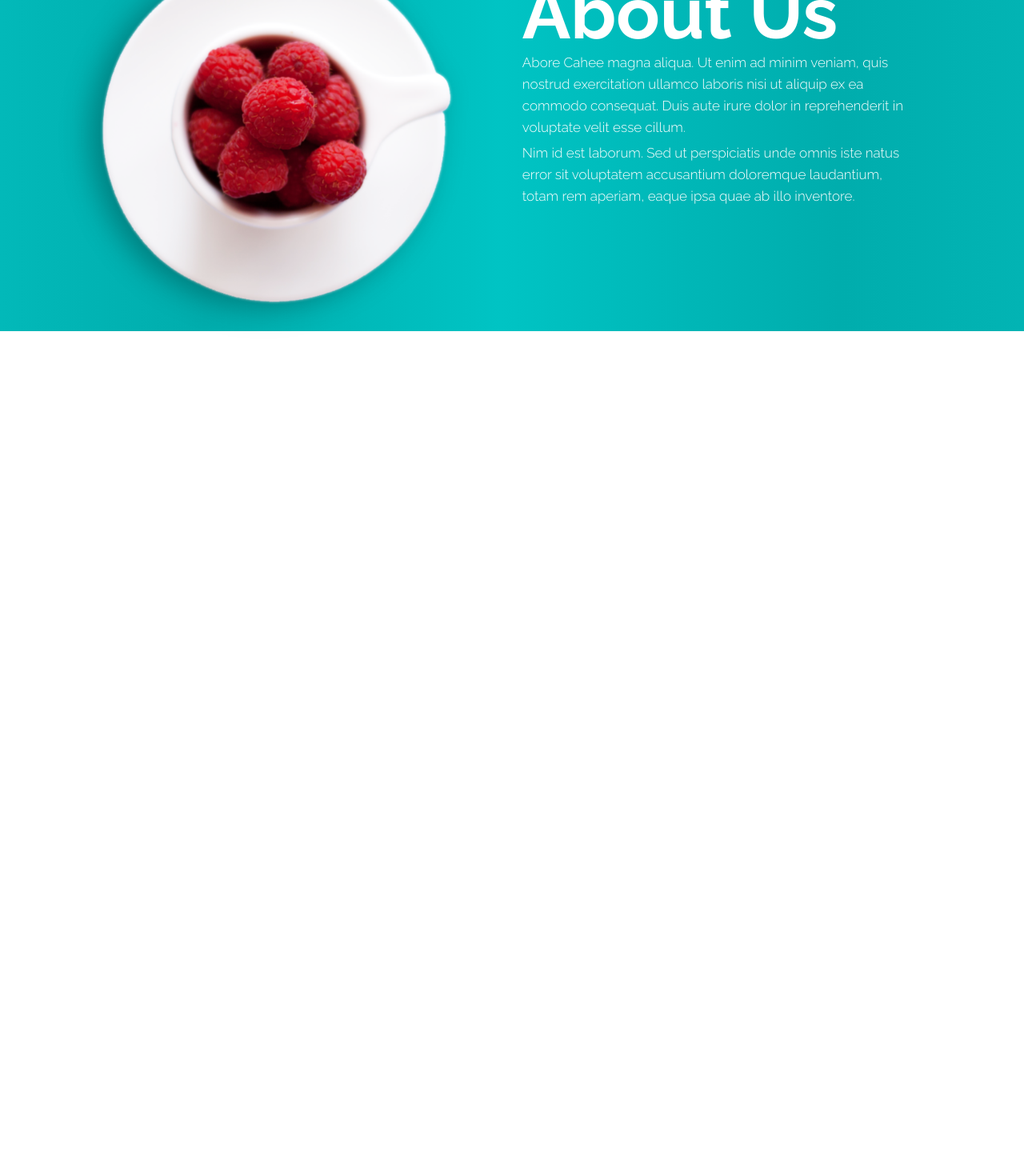
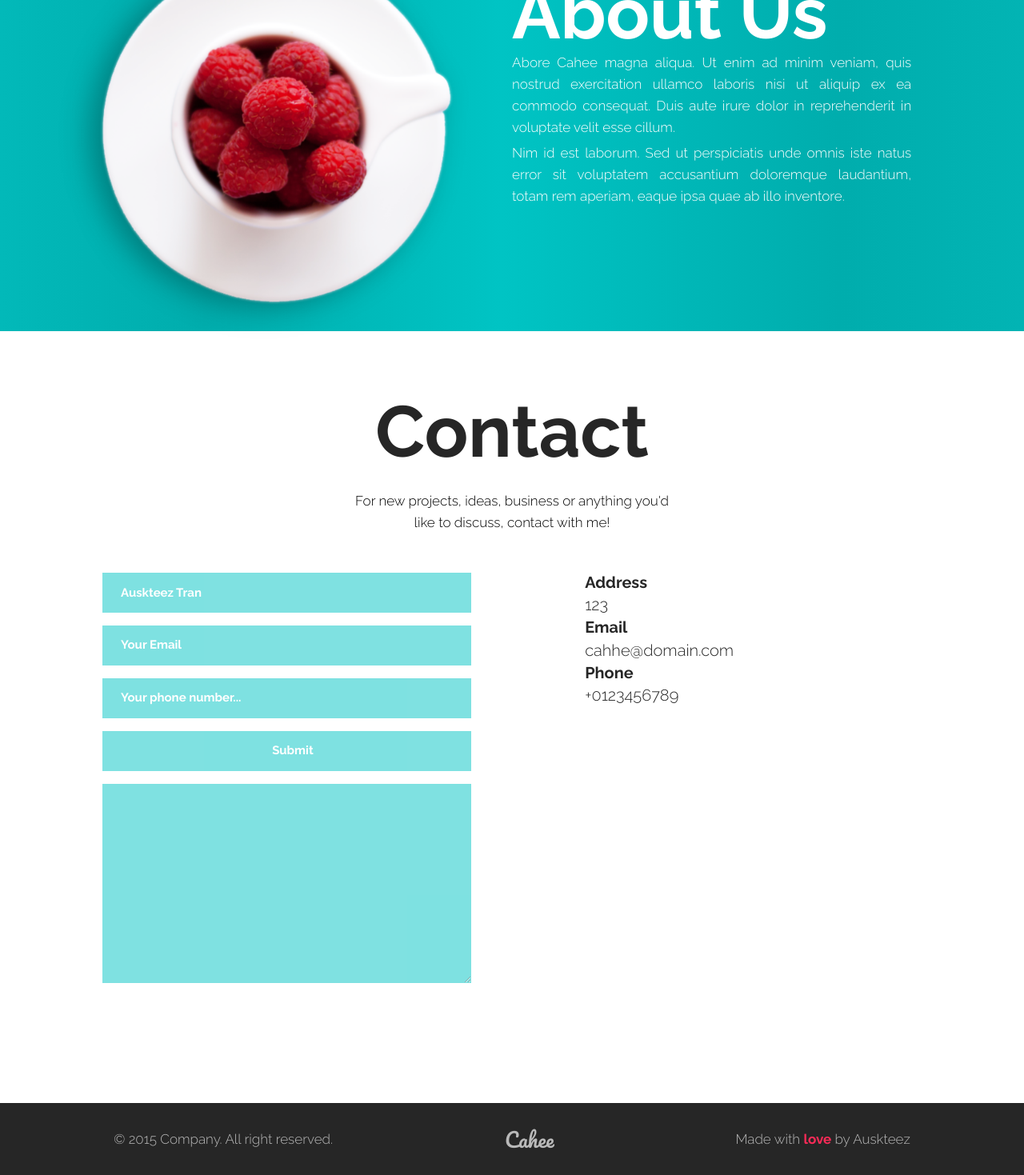
Before and after one commit to LaraKhil/homework11, a plain HTML site: page index.html in a window 1280 px wide. Shown: the part 914-2383 px from the top of the page at 80% size. Before the commit the page ends 1338 px from the top, so only its background shows below. Drawn offline with Linux system fonts and the light colour scheme.

Commit message:
added contact and footer sections

```diff
--- a/index.html
+++ b/index.html
@@ -25,26 +25,26 @@
             </ul>
         </nav>
     </header>
-    <main class="main">
-        <section class="main__first-page">
+    <main>
+        <section class="first-page page-bg-url">
         <div class="first-page__title">
-            <h1 class="title-title">Fresh Life</h1>
-            <p class="first-page__description first-page__description--black">Sed do eiusmod tempor incididunt ut labore et dolore magna aliqua. Ut enim ad minim veniam, quis nostrud exercitation
+            <h1 class="title-title title-title--small">Fresh Life</h1>
+            <p class="first-page__description page-description">Sed do eiusmod tempor incididunt ut labore et dolore magna aliqua. Ut enim ad minim veniam, quis nostrud exercitation
             ullamco.</p>
             <button class="btn first-page__btn">Get free now</button>
         </div>
         </section>
-        <section class="section about">
-            <div class="about__wrapper">
+        <section class="about">
+            <div class="about__wrapper center">
                 <div class="about__img ">
                     <img class="img"src="./img/img.png" alt="cup of berries">
                 </div>
                 <div class="about__title">
-                    <div class="title-white">About Us</div>
-                    <div class="about__description">
-                        <p class="about__description--text">Abore Cahee magna aliqua. Ut enim ad minim veniam, quis nostrud exercitation ullamco laboris nisi ut aliquip ex ea
+                    <div class="title-title title-title--about ">About Us</div>
+                    <div class="about__description page-description">
+                        <p class="about__description--text ">Abore Cahee magna aliqua. Ut enim ad minim veniam, quis nostrud exercitation ullamco laboris nisi ut aliquip ex ea
                         commodo consequat. Duis aute irure dolor in reprehenderit in voluptate velit esse cillum. </p>
-                        <p  class="about__description--text">
+                        <p  class="about__description--text ">
                         Nim id est laborum. Sed ut
                         perspiciatis unde omnis iste natus error sit voluptatem accusantium doloremque laudantium, totam rem aperiam, eaque ipsa
                         quae ab illo inventore.</p>
@@ -53,7 +53,56 @@
             </div>
 
         </section>
+        <section class="contact page-bg-url">
+            <div class="contact__wrapper center">
+                <div class="contact__title">
+                    <div class="title-title title-title--contact">
+                    Contact
+                    </div>
+                    <div class="contact__description page-description">
+                        For new projects, ideas, business or anything you'd like to discuss, contact with me!
+                    </div>
+                </div>
+                <div class="contact__form">
+                    <div class="form-wrapper">
+                        <form action="get">
+                                <input class="form-style" type="text" name="name" placeholder="Auskteez Tran">
+                                <input class="form-style" type="email" name="email" placeholder="Your Email">
+                                <input class="form-style"  type="tel" name="tel" placeholder="Your phone number...">
+                                <button class="form-style form-submit" type="submit">Submit</button>
+                                <textarea class="form-style form-style--text-area" name="text" id="text-area" max-cols="30" rows="10"></textarea>
+                        </form>
+                    </div>
+                    <div class="contact__address">
+                        <ul class="contact__list">
+                            <li class="contact__ul"><h3>Address</h3></li>
+                            <li class="contact__ul">123 </li>
+                            <li class="contact__ul"><h3>Email</h3></li>
+                            <li class="contact__ul"><a href="mailto:">cahhe@domain.com</a></li>
+                            <li class="contact__ul" ><h3>Phone</h3></li>
+                            <li class="contact__ul"><a href="tel:+0123456789">+0123456789</a></li>
+                        </ul>
+
+                    </div>
+                </div>
+
+            </div>
+        </section>
+        <footer class="footer">
+            <div class="footer__wrapper center">
+               <div class="page-description page-description--footer">
+                &copy; 2015 Company. All right reserved.
+               </div>
+               <div class="footer__logo">
+                Cahee
+               </div>
+               <div class="page-description page-description--footer">
+                Made with <span class="footer__span">love</span> by Auskteez
+               </div>
+            </div>
+        </footer>
     </main>
+
 
 </body>
 </html>
--- a/style.css
+++ b/style.css
@@ -2,6 +2,7 @@
     box-sizing: border-box;
     margin:0;
 }
+/* General classes */
 .img{
     width: 100%;
     height: 100%;
@@ -9,12 +10,7 @@
     -o-object-fit: cover;
        object-fit: cover;
 }
-.header{
-    position:fixed;
-    width: 100vw;
-    height:3rem;
-    z-index:10;
-}
+
 .nav{
     display:flex;
     justify-content: space-between;
@@ -39,18 +35,6 @@
     flex-basis:3%;
 
 }
-.nav__link:hover,
-.nav__link--hovered{
-    border-top:3px solid #FF6033 ;
-}
-.nav__logo{
-     font: 300 32px "Pacifico";
-     border-top: transparent;
-     align-self: flex-start;
-     color:#262626;
-     text-transform: capitalize;
-     margin-left:5rem;
-}
 a[href]{
     text-decoration: none;
     color:#262626;
@@ -66,11 +50,58 @@ a[href]{
    cursor:pointer;
 
 }
-.main__first-page{
+.title-title{
+    font:600 90px/27px "Raleway", sans-serif;
+    margin-bottom: 2.2rem ;
+    color:#262626;
+    text-align: center;
+}
+.page-description{
+   font:300 17px/27px "Raleway", sans-serif;
+   text-align: justify;
+   margin:0 auto;
+}
+.page-bg-url{
     width: 100vw;
     min-height: 100vh;
-    background: url(./img/imgmain@2x.png) no-repeat top/cover;
     position:relative;
+    background-repeat: no-repeat;
+    background-position: center;
+    background-size: cover;
+}
+
+.center{
+   width:85%;
+   display: flex;
+   justify-content: space-between;
+   align-items:center ;
+
+}
+/* Nav section */
+.header{
+    position:fixed;
+    width: 100vw;
+    height:3rem;
+    z-index:10;
+}
+.nav__link:hover,
+.nav__link--hovered{
+    border-top:3px solid #FF6033 ;
+}
+.nav__logo{
+     font: 300 32px "Pacifico";
+     border-top: transparent;
+     align-self: flex-start;
+     color:#262626;
+     text-transform: capitalize;
+     margin-left:5rem;
+}
+
+/* End of Nav Section */
+/* First Page Section */
+.first-page{
+    background-image: url(./img/imgmain@2x.png);
+     background-position: top;
 }
 .first-page__title{
     width:20rem;
@@ -86,35 +117,28 @@ a[href]{
 .first-page__btn:hover{
     background-color:#f62f0c ;
 }
-.title-title{
+.title-title--small{
     font:800 60px/25px "Raleway", sans-serif;
-    margin-bottom: 2.2rem ;
-    color:#262626;
     text-align: left;
 }
 .first-page__description{
-    font:300 17px/27px "Raleway", sans-serif;
-    width:23rem;
-    text-align: justify;
     margin-bottom:1.4rem;
     height: 5.75rem;
 }
+/* End of First-Page Section */
+/* About Section */
 .about{
     background: rgb(0,156,156);
     background: linear-gradient(90deg, rgb(2, 185, 185) 0%, rgba(0,173,173,1) 20%, rgba(0,183,183,1) 32%, rgba(0,196,196,1) 49%, rgba(0,183,183,1) 67%, rgba(0,173,173,1) 82%, rgb(2, 180, 180) 100%);
-    width: 100vw;
-    position:relative;
     opacity: 1;
     height:66vh;
+    position:relative;
+    width:100vw;
 }
 .about__wrapper{
-   width:86%;
-   display: flex;
-   justify-content: space-between;
-   align-items:center ;
-   position:absolute;
    left:4%;
    top:5%;
+    position:absolute;
 }
 .about__img{
     width:35rem;
@@ -123,18 +147,161 @@ a[href]{
 .about__title{
     margin-bottom: 4.4rem;
 }
-.title-white{
-    font:600 90px/27px "Raleway", sans-serif;
+.title-title--about{
     color:white;
-    margin-bottom: 2.2rem;
+    text-align: left;
 }
+
 .about__description{
     max-width:31.2rem;
     color:#FFF;
-    font:300 17px/27px "Raleway", sans-serif;
     max-height:14rem;
 }
 .about__description--text{
     padding-bottom:0.3rem;
     margin-bottom: 0;
 }
+/* End of About Section */
+/* Contact Section */
+.contact{
+    background-image: url(./img/Group\1@2x.png);
+    min-height: 100vh;
+    display: flex;
+    align-items: center;
+    justify-content: center;
+    width:100vw;
+}
+.title-title--contact{
+    margin-top: 7rem;
+}
+.contact__description{
+    margin-bottom: 1.5rem;
+}
+.contact__wrapper{
+    flex-direction: column;
+    width: 80vw;
+}
+.contact__form{
+   display: flex;
+   width: 100%;
+   justify-content: space-between;
+}
+.form-wrapper{
+    margin-bottom: 9.37rem;
+    flex-basis: 45%;
+}
+.form-style{
+    display:block;
+    width: 100%;
+    height:3.12rem;
+    margin-bottom: 1rem;
+    background-color: #00C4C4;
+    opacity: 0.5;
+    transition:all .1s linear;
+    border-left: 5px solid transparent;
+    border-top:none;
+    border-right:none;
+    border-bottom: none;
+}
+.form-style:hover,
+.forn-style:focus,
+.form-style:target{
+    opacity: 1;
+    border-left: 5px solid #355B82;
+    color:#fff;
+    padding-left:1rem;
+    font:bold 15px/25px "Raleway", sans-serif;
+}
+.form-style--text-area{
+    height:15.6rem;
+    margin-bottom: 0;
+}
+
+.contact__description{
+    padding: 1.56rem 0;
+    width:25rem;
+    text-align: center;
+}
+.contact__address{
+    text-align: left;
+    flex-basis: 45%;
+    height:20rem;
+}
+.contact__ul{
+    list-style: none;
+    color:#262626;
+}
+.contact__ul:nth-child(2n + 1){
+    font:600 17px/25px "Raleway", sans-serif;
+}
+.contact__ul:nth-child(2n + 2){
+    font:300 20px/25px "Raleway", sans-serif;
+    padding:0.2rem 0;
+}
+.form-submit{
+    color:#fff;
+    padding-left:1rem;
+    font:bold 15px/25px "Raleway", sans-serif;
+    text-align: center;
+}
+.form-style::-webkit-input-placeholder{
+    color:#fff;
+    padding-left:1rem;
+    font:bold 15px/25px "Raleway", sans-serif;
+}
+.form-style::-moz-placeholder{
+    color:#fff;
+    padding-left:1rem;
+    font:bold 15px/25px "Raleway", sans-serif;
+}
+.form-style:-ms-input-placeholder{
+    color:#fff;
+    padding-left:1rem;
+    font:bold 15px/25px "Raleway", sans-serif;
+}
+.form-style::-ms-input-placeholder{
+    color:#fff;
+    padding-left:1rem;
+    font:bold 15px/25px "Raleway", sans-serif;
+}
+.form-style::-webkit-input-placeholder{
+    color:#fff;
+    padding-left:1rem;
+    font:bold 15px/25px "Raleway", sans-serif;
+}
+.form-style::placeholder{
+    color:#fff;
+    padding-left:1rem;
+    font:bold 15px/25px "Raleway", sans-serif;
+}
+
+/* End of Contact */
+/* Footer Section */
+.footer{
+    height: 5.6rem;
+    background-color: #262626;
+    width: 100vw;
+    display: flex;
+    align-items: center;
+    justify-content: center;
+}
+
+.page-description--footer{
+    color:#B9B9B9;
+    flex-basis: 26%;
+}
+.page-description--footer:nth-child(3){
+    text-align: right;
+    flex-basis: 22%;
+}
+.footer__logo{
+    color:#B9B9B9;
+    font:lighter 25px/25px "Pacifico", sans-serif;
+    flex-basis: 35%;
+    text-align: center;
+}
+.footer__span{
+    color:#FF2B58;
+    font-weight: bold;
+}
+/* End of Footer Section */
```
Also changed, not shown: 1 other file.
